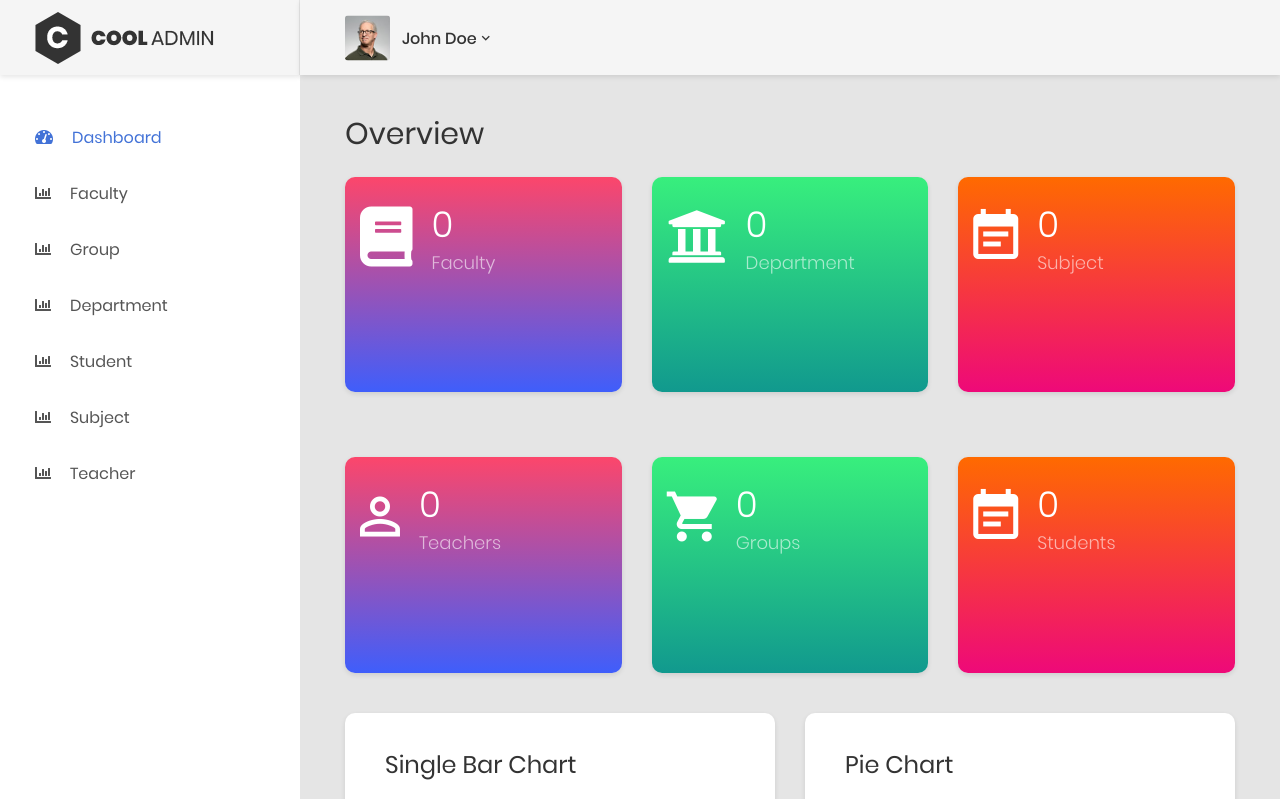
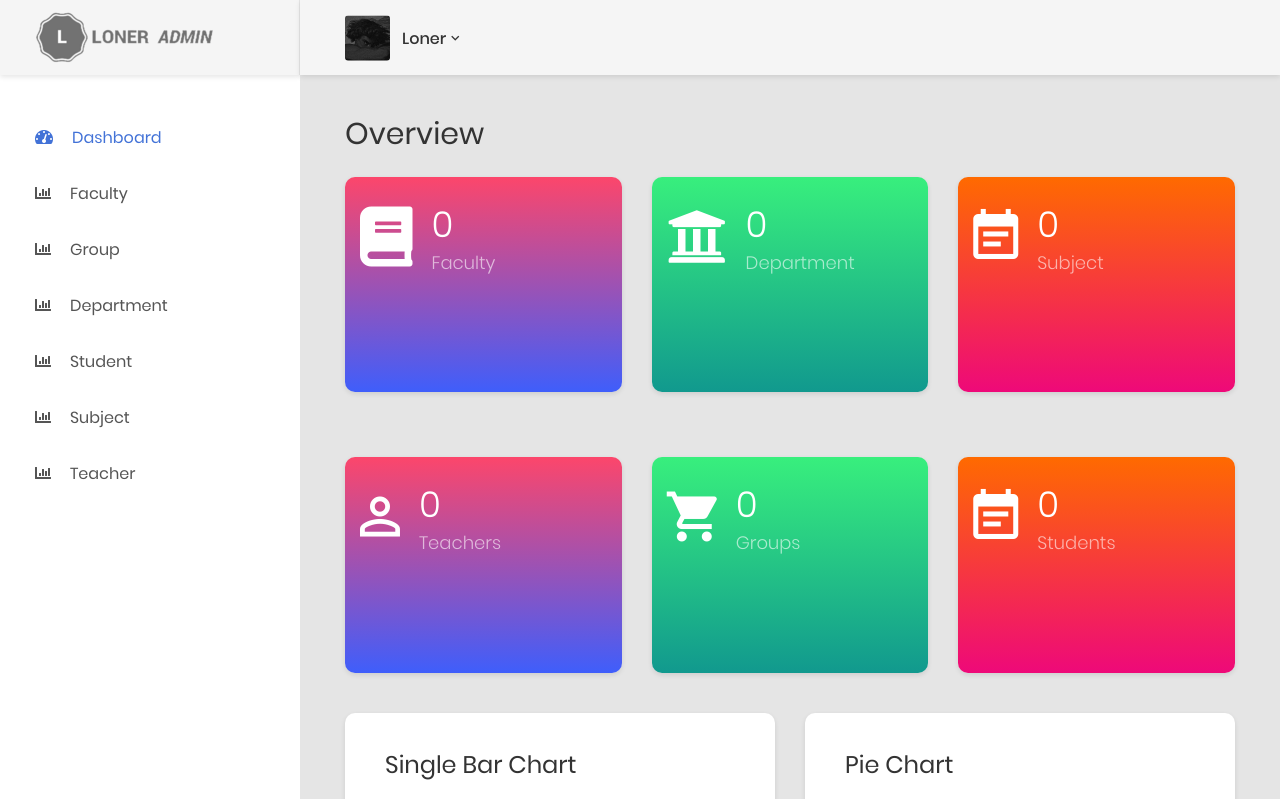
Before and after one commit to Mirshohid1/11-lesson, a Django app: page / in a window 1280 px wide. Shown: the top 799 px of the page. Run offline with Django 5.2, Linux system fonts and the light colour scheme; data that the repository does not hold is empty; some libraries are stand-ins or nearby versions.

Commit message:
update_images

```diff
--- a/templates/lists/faculty_list.html
+++ b/templates/lists/faculty_list.html
@@ -34,7 +34,7 @@
         <div class="logo">
             <a href="#">
                 <!-- Replace with your logo image -->
-                <img src="{% static 'images/icon/logo.png' %}" alt="Cool Admin"/>
+                <img src="{% static 'images/icon/loner_logo.png' %}" alt="Cool Admin"/>
             </a>
         </div>
         <div class="menu-sidebar__content js-scrollbar1">
@@ -75,24 +75,24 @@
                             <div class="account-wrap">
                                 <div class="account-item clearfix js-item-menu">
                                     <div class="image">
-                                        <img src="{% static 'images/icon/avatar-01.jpg' %}"
-                                             alt="John Doe"/>
+                                        <img src="{% static 'images/icon/avatar_fallen_angel_01.jpg' %}"
+                                             alt="loner"/>
                                     </div>
                                     <div class="content">
-                                        <a class="js-acc-btn" href="#">John Doe</a>
+                                        <a class="js-acc-btn" href="#">loner</a>
                                     </div>
                                     <div class="account-dropdown js-dropdown">
                                         <div class="info clearfix">
                                             <div class="image">
                                                 <a href="#">
-                                                    <img src="{% static 'images/icon/avatar-01.jpg' %}" alt="John Doe"/>
+                                                    <img src="{% static 'images/icon//avatar_fallen_angel_01.jpg' %}" alt="Loner"/>
                                                 </a>
                                             </div>
                                             <div class="content">
                                                 <h5 class="name">
-                                                    <a href="#">John Doe</a>
+                                                    <a href="#">loner</a>
                                                 </h5>
-                                                <span class="email">johndoe@example.com</span>
+                                                <span class="email">mirshohid1214@gmail.com</span>
                                             </div>
                                         </div>
                                         <div class="account-dropdown__body">
```
Also changed, not shown: static/images/icon/avatar_fallen_angel_01.jpg (added), static/images/icon/loner_logo.png (added).
